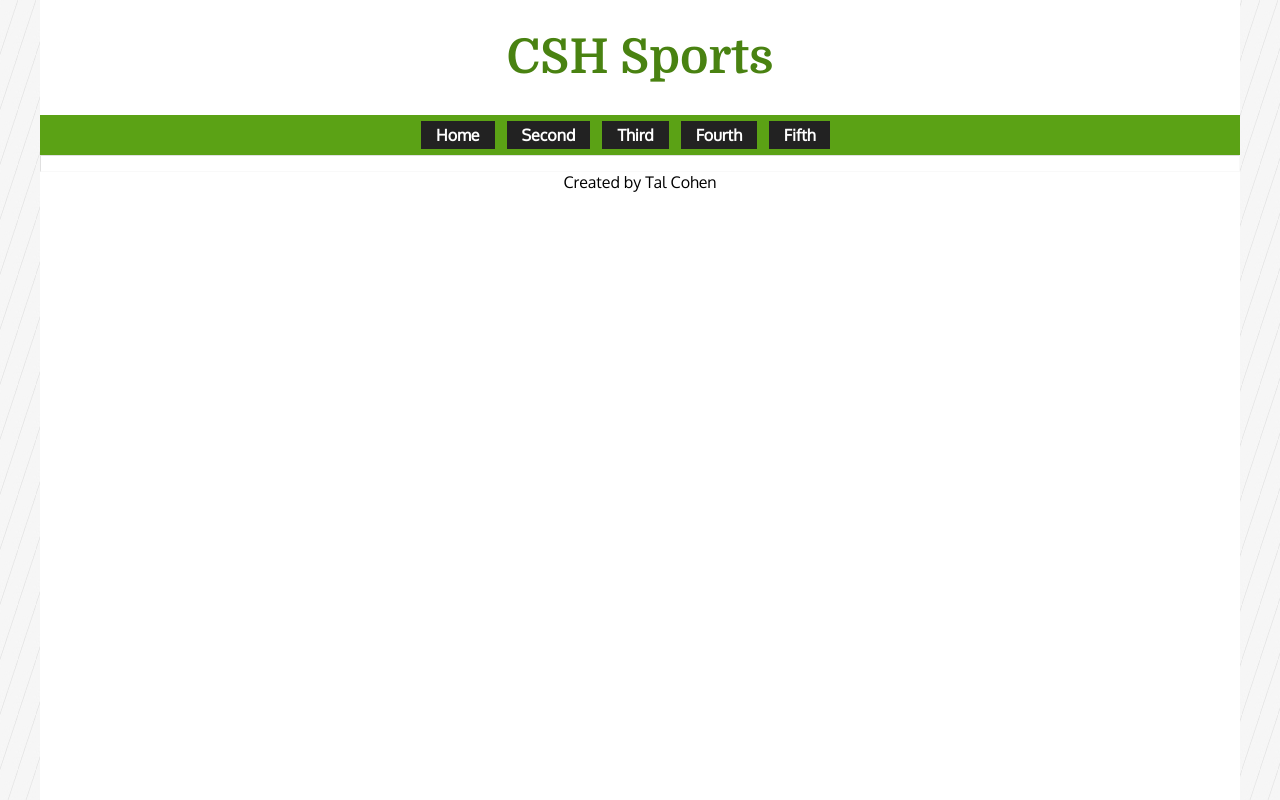
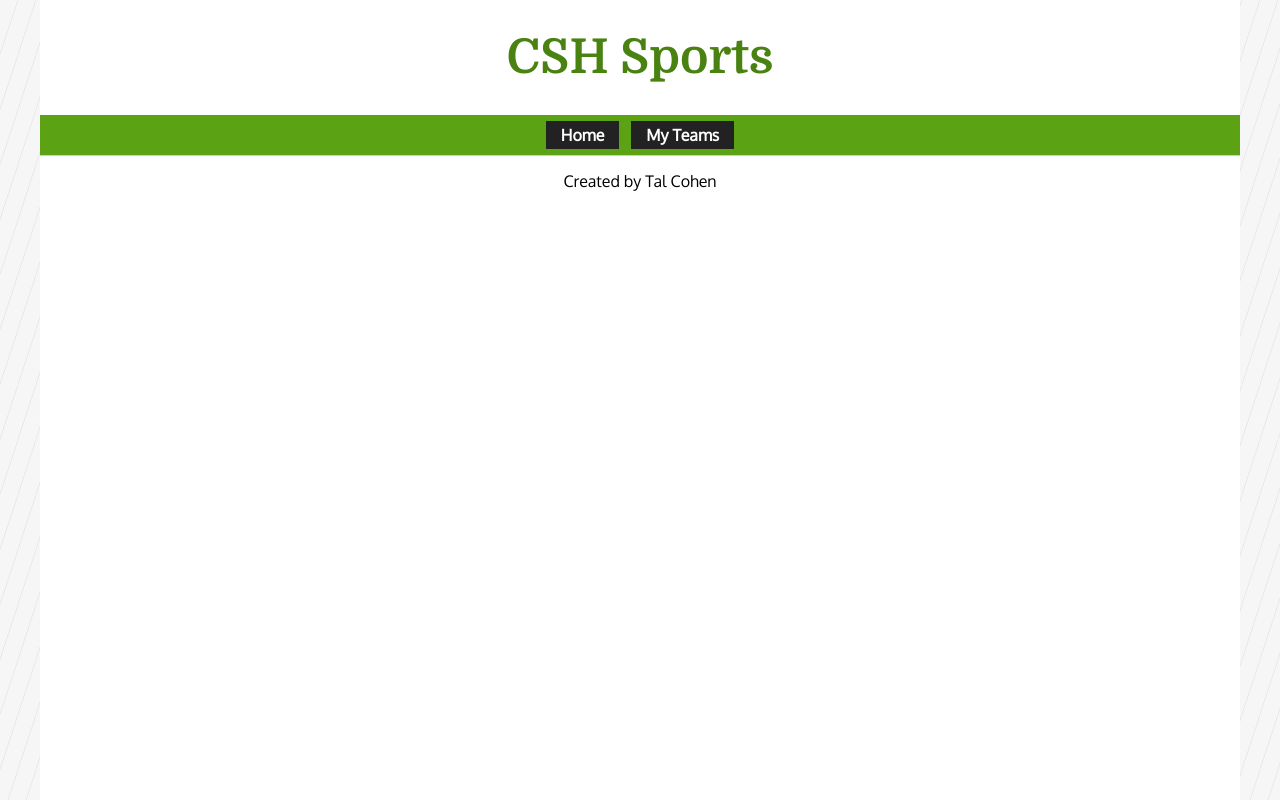
Before and after one commit to TalCohen/CSHSports, a Django app: page / in a window 1280 px wide. Run offline with Django 3.2, Linux system fonts and the light colour scheme; data that the repository does not hold is empty.

Commit message:
changed some of the web design and fixed the nav bar

```diff
--- a/Templates/CSHSports/index.html
+++ b/Templates/CSHSports/index.html
@@ -15,10 +15,10 @@
 			<div id="navbg">
 				<ul id="nav">
 					<li><a href="/">Home</a></li>
-					<li><a href="second.html">Second</a></li>
-					<li><a href="third.html">Third</a></li>
-					<li><a href="fourth.html">Fourth</a></li>
-					<li><a href="fifth.html">Fifth</a></li>
+                    <li><a href="/">My Teams</a></li>
+                    {% for team in teamList %}
+                    <li><a href="team/{{team.id}}/schedule">{{team.name}}'s Schedule</a></li>
+                    {% endfor %}
 				</ul>
             </div>
             {% for team in teamList %}
@@ -33,7 +33,6 @@
             {% endfor %}
 
             <div id="footer">
-                <hr>
 				<p>Created by Tal Cohen</p>
 			</div>
 			<div id="format">
--- a/Templates/Static/main.css
+++ b/Templates/Static/main.css
@@ -17,7 +17,8 @@ html, body {
 #nav {
     list-style-type: none;
     margin: 0 auto;
-    width: 446px;
+    width: 100%;
+    text-align:center;
 /*  background-color: red;
     uncomment when changing anything about nav bar
 */
@@ -60,12 +61,8 @@ html, body {
 #footer {
     clear: both;
     width: 100%;
-    padding-top: 0px;
-}
-
-#footer hr {
-    opacity: .3;
-    padding-bottom: 15px;
+    padding: 15px 0px;
+    border-top: 1px solid rgba(0,0,0,0.2);
 }
 
 #footer p {
@@ -176,7 +173,14 @@ a.sport:hover div {
     height: 128px;
     margin-left: 60px;
     float: left;
-    background-image: background.png;
+    background-color: #5ba215;
+}
+
+.player #spacing {
+    width: 7px;
+    height: 100%;
+    background-color: white;
+    float: left;
 }
 
 .player .name {
@@ -286,6 +290,10 @@ a.sport:hover div {
 }
 
 .happened{
+    background-color: #bbbbbb;
+}
+
+.happened img {
     background-color: #bbbbbb;
 }
 
@@ -415,7 +423,6 @@ a.sport:hover div {
     margin-left: 90px;
 }
 
-
 /*Green:#5ba215*/
 /*Dark Green:#498211;*/
 /*Charcoal:#222222*/
--- a/sports/views.py
+++ b/sports/views.py
@@ -17,7 +17,8 @@ def playerdetails(request, user_id):
             team.name = fixedSizeTeam(team.name)
         matchupList = team.CSH.all()
         team.nextGame = getUpcoming(matchupList)
-    return render_to_response('CSHSports/player.html', {'player': p, 'teams': teamList, 'length': length}, context_instance=RequestContext(request))
+    teams = Team.objects.filter(iscsh=True)
+    return render_to_response('CSHSports/player.html', {'player': p, 'teams': teamList, 'length': length, 'teamList': teams}, context_instance=RequestContext(request))
 
 def allplayers(request):
     latest = Player.objects.all()
@@ -42,13 +43,15 @@ def teamdetails(request, team_id):
             playerList.insert(0, playerList.pop(playerList.index(player)))
     side1 = playerList[::2]
     side2 = playerList[1::2]
-    infoDict = {'team': t, 'side1': side1, 'side2': side2, 'matchup':getUpcoming(matchupList)}
+    teams = Team.objects.filter(iscsh=True)
+    infoDict = {'team': t, 'side1': side1, 'side2': side2, 'matchup':getUpcoming(matchupList), 'teamList': teams}
     return render_to_response('CSHSports/teamdetails.html', infoDict, context_instance=RequestContext(request))
 
 def matchups(request, team_id):
     t = get_object_or_404(Team, pk=team_id)
     matchupList = t.CSH.all()
-    infoDict = {'team': t, 'matchups': matchupList, 'matchupnext':getUpcoming(matchupList), 'year': matchupList[0].date.split(" ")[3]}
+    teams = Team.objects.filter(iscsh=True)
+    infoDict = {'team': t, 'matchups': matchupList, 'matchupnext':getUpcoming(matchupList), 'year': matchupList[0].date.split(" ")[3], 'teamList': teams}
     return render_to_response('CSHSports/matchups.html', infoDict, context_instance=RequestContext(request))
 
 
```
Also changed, not shown: Templates/CSHSports/matchups.html (+8 -12 lines), Templates/CSHSports/player.html (+6 -6 lines), Templates/CSHSports/teamdetails.html (+6 -6 lines), 2 other files.
